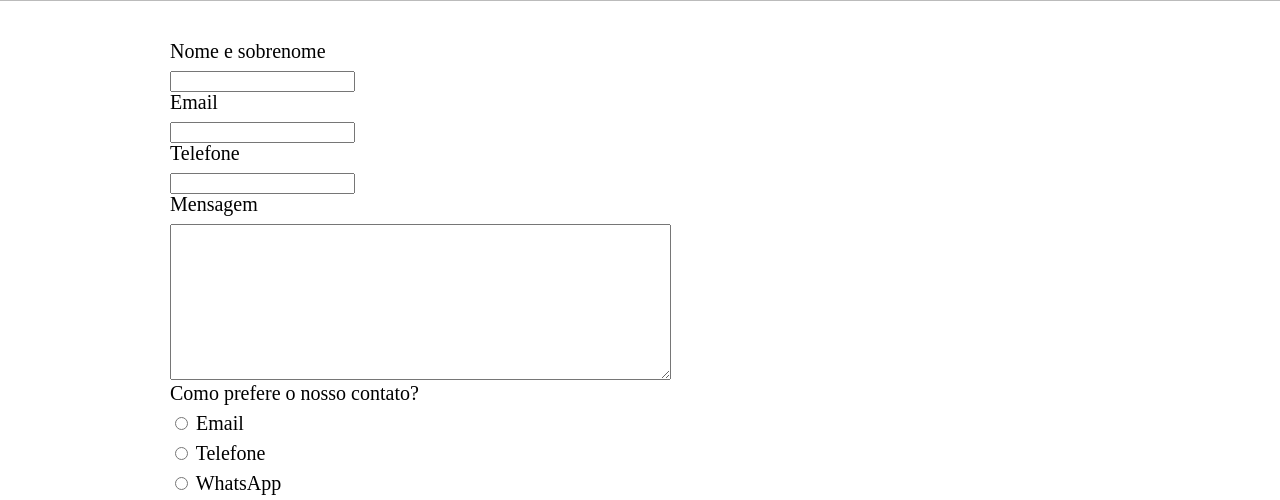
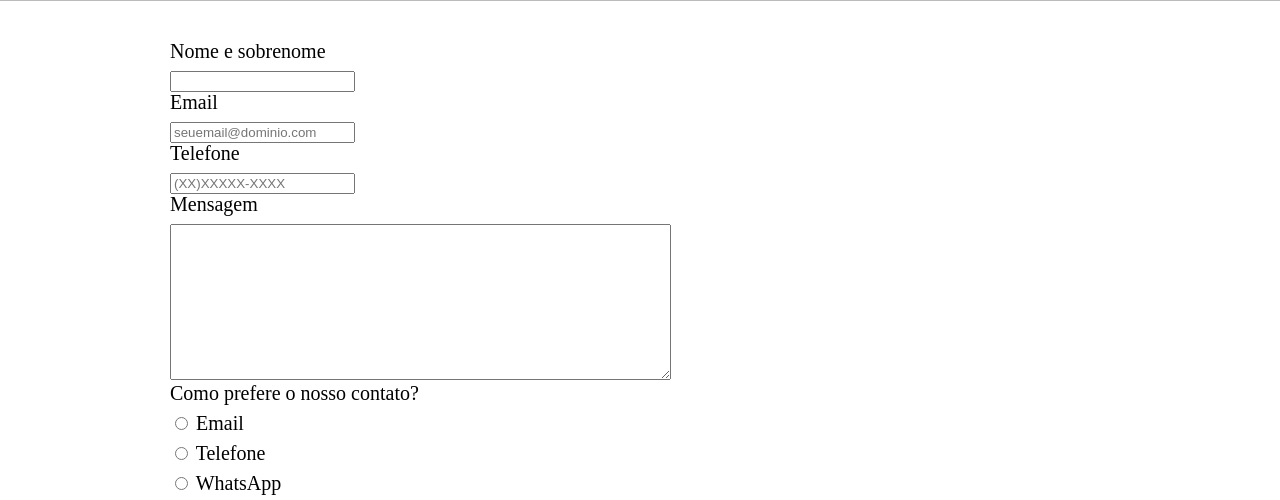
Before and after one commit to RafaGarbin/Barbearia-Alura-, a plain HTML site: page contato.html in a window 1280 px wide. Shown: the part 292-792 px from the top of the page. Drawn offline with Linux system fonts and the light colour scheme.

Commit message:
SUGESTÃO

```diff
--- a/contato.html
+++ b/contato.html
@@ -26,10 +26,10 @@
             <input type="text" id="nomeesobrenome" class="input-padrao" required >
 
             <label for="email">Email</label>
-            <input type="email" id="email" class="input-padrao" required>
+            <input type="email" id="email" class="input-padrao" required placeholder="seuemail@dominio.com">
 
             <label for="telefone">Telefone</label>
-            <input type="tel" id="telefone" class="input-padrao" required>
+            <input type="tel" id="telefone" class="input-padrao" required placeholder="(XX)XXXXX-XXXX">
 
             <label for="mensagem">Mensagem</label>
             <textarea name="" id="mensagem" cols="60" rows="10" class="input-padrao"></textarea>
```
